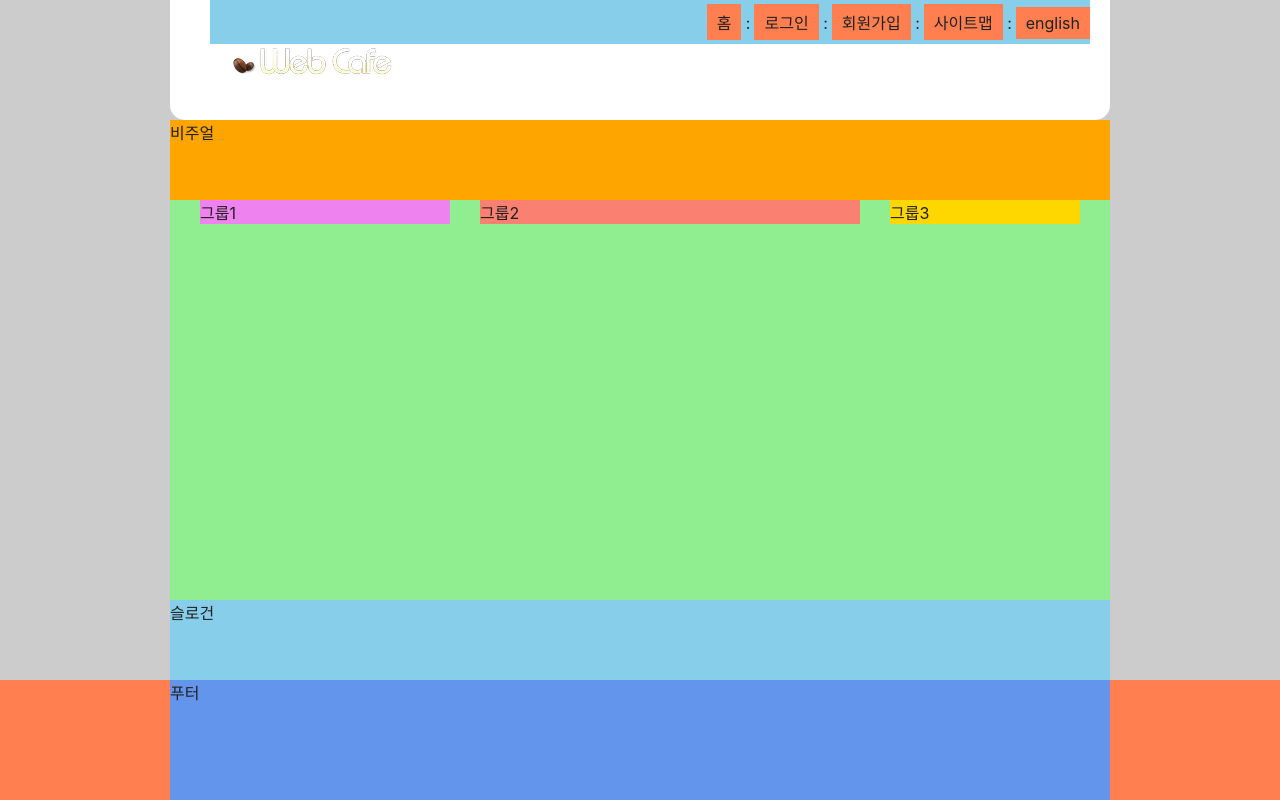
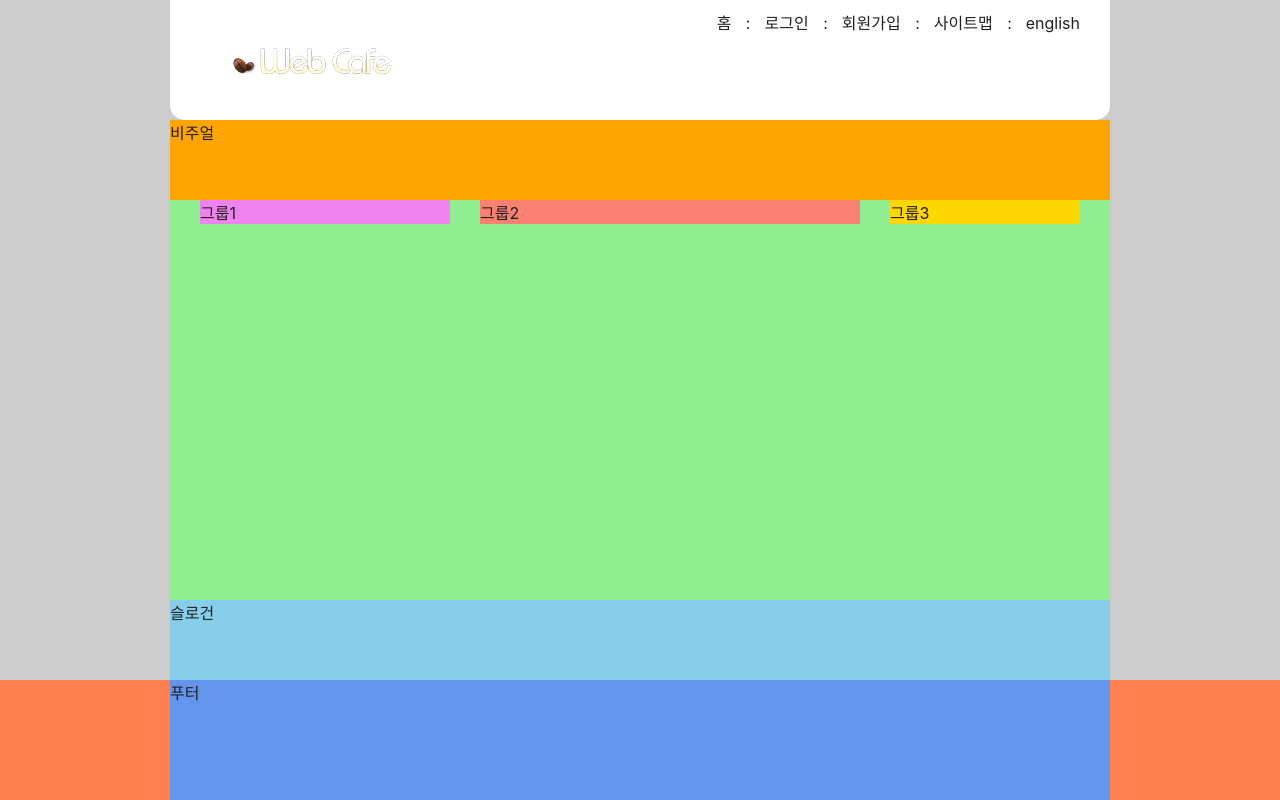
Before and after one commit to jaesukpark77/HTML5, a plain HTML site: page index.html in a window 1280 px wide. Drawn offline with Linux system fonts and the light colour scheme; a web font is replaced by a local one.

Commit message:
Design: 불필요한 배경 색상 제거

```diff
--- a/styles/style.css
+++ b/styles/style.css
@@ -42,7 +42,6 @@ body{
 
 /* member Start */
 .member{
-  background:skyblue;
   text-align:right;
   padding:4px 0;
   /* position 속성을 활용하여 .member 영역을 오른쪽으로 10px 만큼 이동하기  */
@@ -57,7 +56,6 @@ body{
 }
 
 .member a{
-  background:coral;
   padding:6px 10px;
   display:inherit;
 }
```
